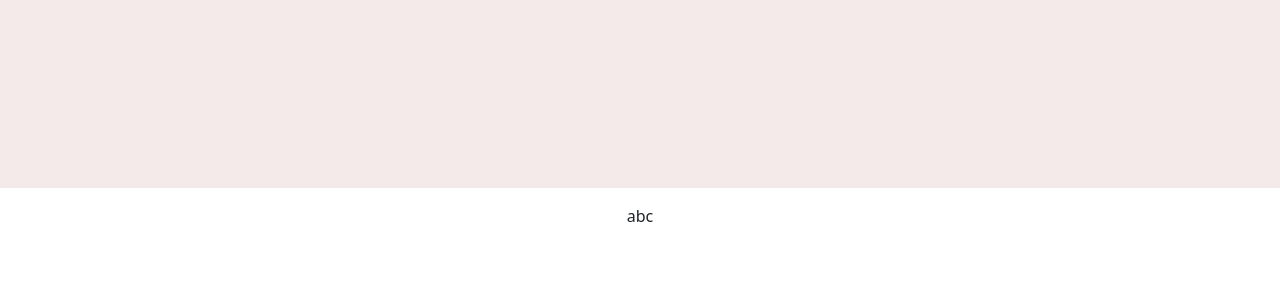
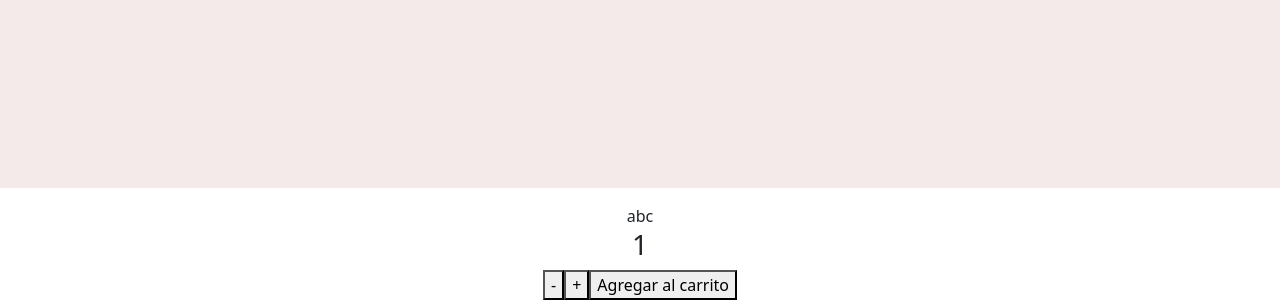
Before and after one commit to alejandrodiaz290/coderapp, a React (Create React App) app: page / in a window 1280 px wide. Shown: the part 668-968 px from the top of the page. Before the commit the page ends 896 px from the top, so only its background shows below. Built offline with nearby package versions, Linux system fonts and the light colour scheme.

Commit message:
itemlistcontainer

```diff
--- a/src/App.css
+++ b/src/App.css
@@ -44,5 +44,5 @@
   height: 100vh;
 }
 .navBg {
-  background-color: #160234;
+  background-color: #f9e2b2;
 }
--- a/src/App.js
+++ b/src/App.js
@@ -25,8 +25,6 @@
 </BrowserRouter>
 <Navbar />
 <ItemListContainer greeting={"abc"} />
-
-
     </div>
   );
 }
--- /dev/null
+++ b/src/components/ItemCount.js
@@ -0,0 +1,31 @@
+import { useState } from "react";
+
+const ItemCount = ({ stock, initial, onAdd}) => {
+    const [count, setCount] = useState(initial);
+
+    const incrementar = () => {
+        setCount(count + 1);
+    };
+    const decrementar = () => {
+        setCount((valAnt) => (valAnt > 0 ? count - 1 : count));
+    };
+
+    return (
+        <div>
+            <h3>{count}</h3>
+                <button onClick={decrementar}>-</button>
+                <button onClick={incrementar}>+</button>
+                <button
+                    onClick={() => {
+                        if (count <= stock) {
+                            onAdd(count);
+                        } else {
+                            alert("No hay suficientes productos")
+                        }
+                            }}>Agregar al carrito
+                </button>
+        </div>
+    )
+}
+
+export default ItemCount
--- a/src/components/ItemListContainer.js
+++ b/src/components/ItemListContainer.js
@@ -1,8 +1,16 @@
 import React from "react";
+import ItemCount from './ItemCount';
 
 const ItemListContainer = ({ greeting }) => {
     return (
-        <div>{greeting}</div>
+        <div>
+            {greeting}
+            <ItemCount
+            stock={5}
+            initial={1}
+            onAdd={(n) => alert('agregados ${n} productos')}
+            />
+        </div>
     )
 }
 
```
